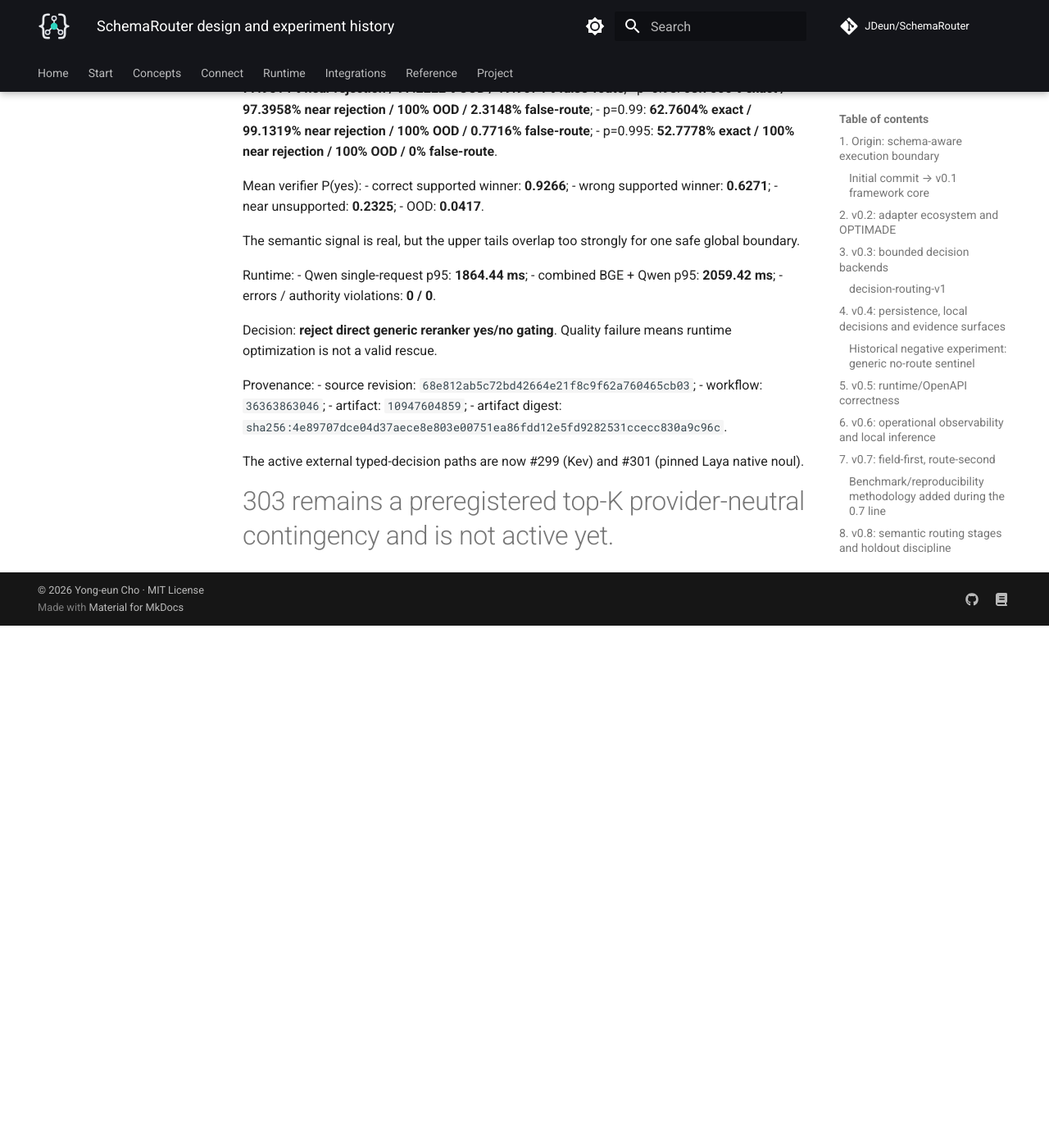
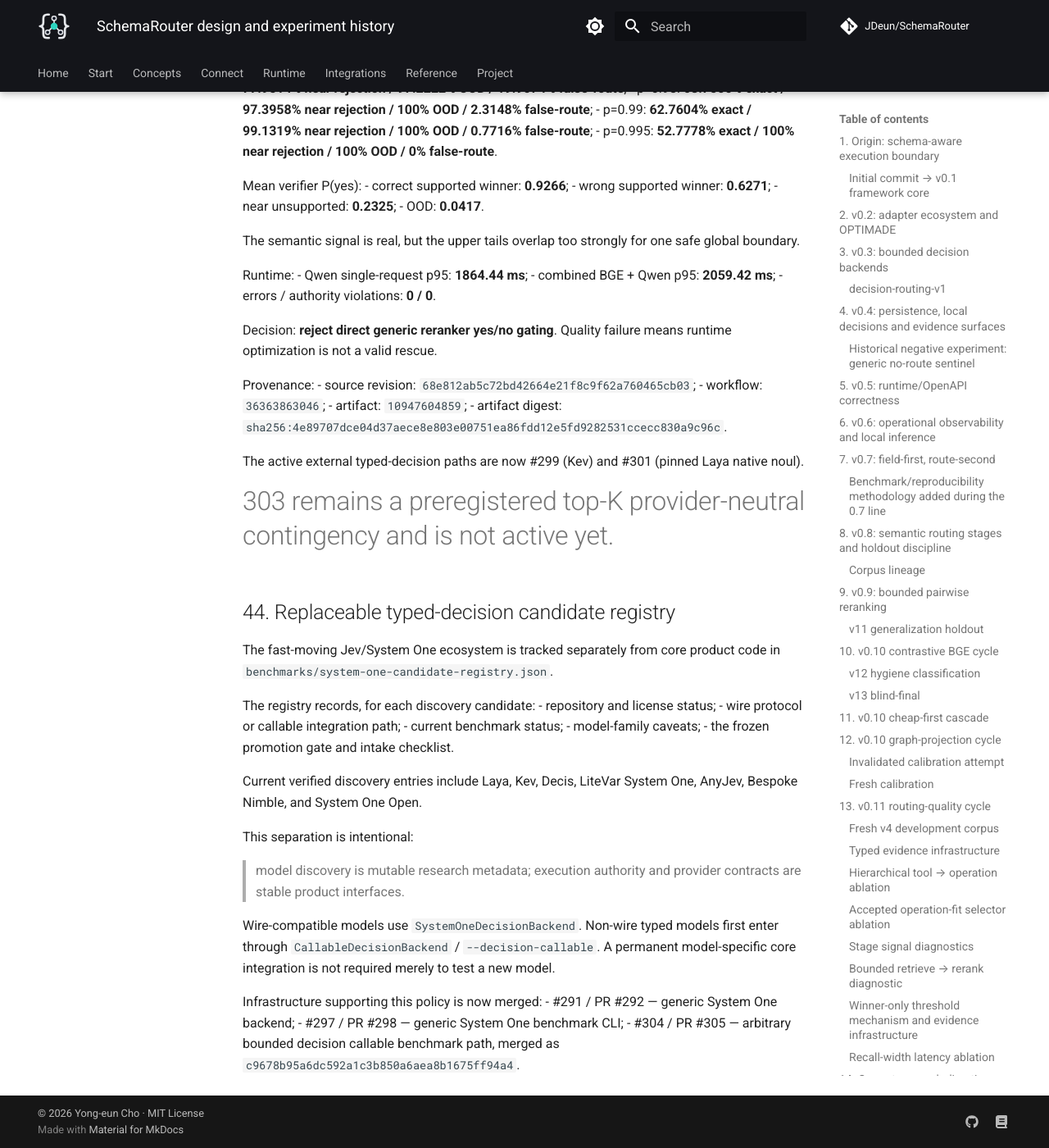
Before and after one commit to JDeun/SchemaRouter, an MkDocs documentation site: the page built from docs/research/design-and-experiment-history.md, in a window 1280 px wide and 1400 px high, scrolled down 53306 px. Shown: the whole window at 82% size. Built offline with MkDocs 1.6.1 and Material for MkDocs 9.7.7, drawn with Linux system fonts in a browser that asks for light colours; comment, search, counter and statistics services are not loaded; before the commit the page ends 54069 px from its top, so only the background shows below that.

Commit message:
research: document replaceable decision model registry

```diff
--- a/docs/research/design-and-experiment-history.md
+++ b/docs/research/design-and-experiment-history.md
@@ -1802,3 +1802,32 @@
 
 The active external typed-decision paths are now #299 (Kev) and #301 (pinned Laya native noul).
 #303 remains a preregistered top-K provider-neutral contingency and is not active yet.
+
+## 44. Replaceable typed-decision candidate registry
+
+The fast-moving Jev/System One ecosystem is tracked separately from core product code in
+`benchmarks/system-one-candidate-registry.json`.
+
+The registry records, for each discovery candidate:
+- repository and license status;
+- wire protocol or callable integration path;
+- current benchmark status;
+- model-family caveats;
+- the frozen promotion gate and intake checklist.
+
+Current verified discovery entries include Laya, Kev, Decis, LiteVar System One, AnyJev,
+Bespoke Nimble, and System One Open.
+
+This separation is intentional:
+
+> model discovery is mutable research metadata; execution authority and provider contracts are stable product interfaces.
+
+Wire-compatible models use `SystemOneDecisionBackend`. Non-wire typed models first enter through
+`CallableDecisionBackend` / `--decision-callable`. A permanent model-specific core integration
+is not required merely to test a new model.
+
+Infrastructure supporting this policy is now merged:
+- #291 / PR #292 — generic System One backend;
+- #297 / PR #298 — generic System One benchmark CLI;
+- #304 / PR #305 — arbitrary bounded decision callable benchmark path, merged as
+  `c9678b95a6dc592a1c3b850a6aea8b1675ff94a4`.
```
